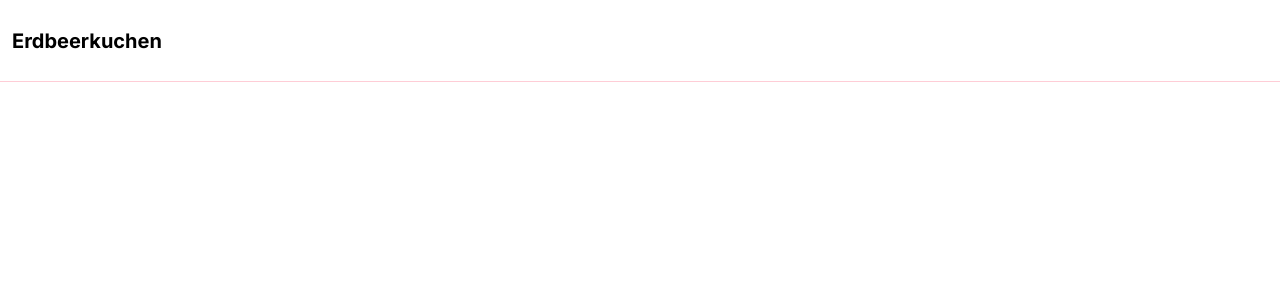
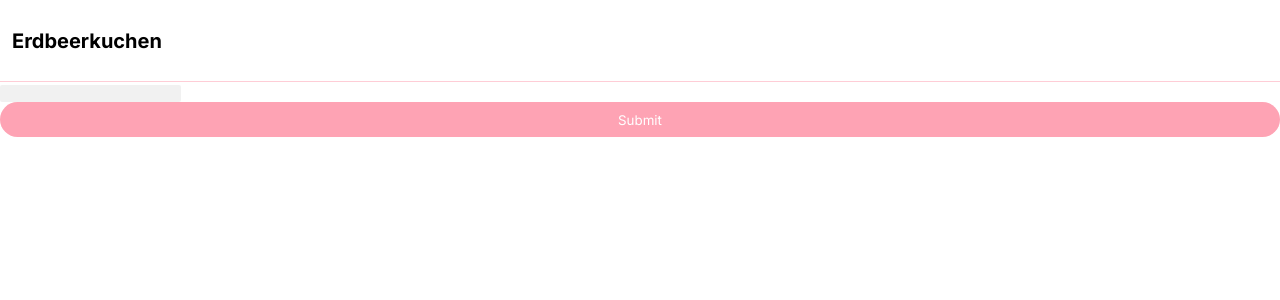
Before and after one commit to Luxa23/capstone-project, a Next.js app: page / in a window 1280 px wide. Shown: the top 300 px of the page. Built offline with nearby package versions, Linux system fonts and the light colour scheme.

Commit message:
Added form

```diff
--- /dev/null
+++ b/components/RecipeForm.js
@@ -0,0 +1,17 @@
+import StyledInput from './StyledComponents/StyledInput';
+import StyledButton from './StyledComponents/StyledButton';
+import StyledForm from './StyledComponents/StyledForm';
+
+export default function RecipeForm() {
+  return (
+    <>
+      <StyledForm>
+        <label>
+          <StyledInput></StyledInput>
+        </label>
+
+        <StyledButton>Submit</StyledButton>
+      </StyledForm>
+    </>
+  );
+}
--- /dev/null
+++ b/components/StyledComponents/StyledButton.js
@@ -0,0 +1,12 @@
+import styled from 'styled-components';
+
+const StyledButton = styled.button`
+  background-color: #fea3b4;
+  border: none;
+  font-family: 'Inter', sans-serif;
+  color: #ffffff;
+  border-radius: 50px;
+  padding: 0.6rem;
+`;
+
+export default StyledButton;
--- /dev/null
+++ b/components/StyledComponents/StyledForm.js
@@ -0,0 +1,9 @@
+import styled from 'styled-components';
+
+const StyledForm = styled.form`
+  display: flex;
+  flex-direction: column;
+  justify-content: center;
+`;
+
+export default StyledForm;
--- /dev/null
+++ b/components/StyledComponents/StyledInput.js
@@ -0,0 +1,9 @@
+import styled from 'styled-components';
+
+const StyledInput = styled.input`
+  background: #f1f1f1;
+  border-radius: 2px;
+  border: none;
+`;
+
+export default StyledInput;
--- a/package.json
+++ b/package.json
@@ -1,5 +1,5 @@
 {
-  "name": "cleaning-app",
+  "name": "capstone-project",
   "version": "0.1.0",
   "private": true,
   "scripts": {
--- a/pages/index.js
+++ b/pages/index.js
@@ -1,9 +1,11 @@
 import ListEntry from '../components/ListEntry';
+import RecipeForm from '../components/recipeForm';
 
 export default function Home() {
   return (
     <>
       <ListEntry></ListEntry>
+      <RecipeForm></RecipeForm>
     </>
   );
 }
```
Also changed, not shown: 1 other file (tests, documents, lock files or other folders).
